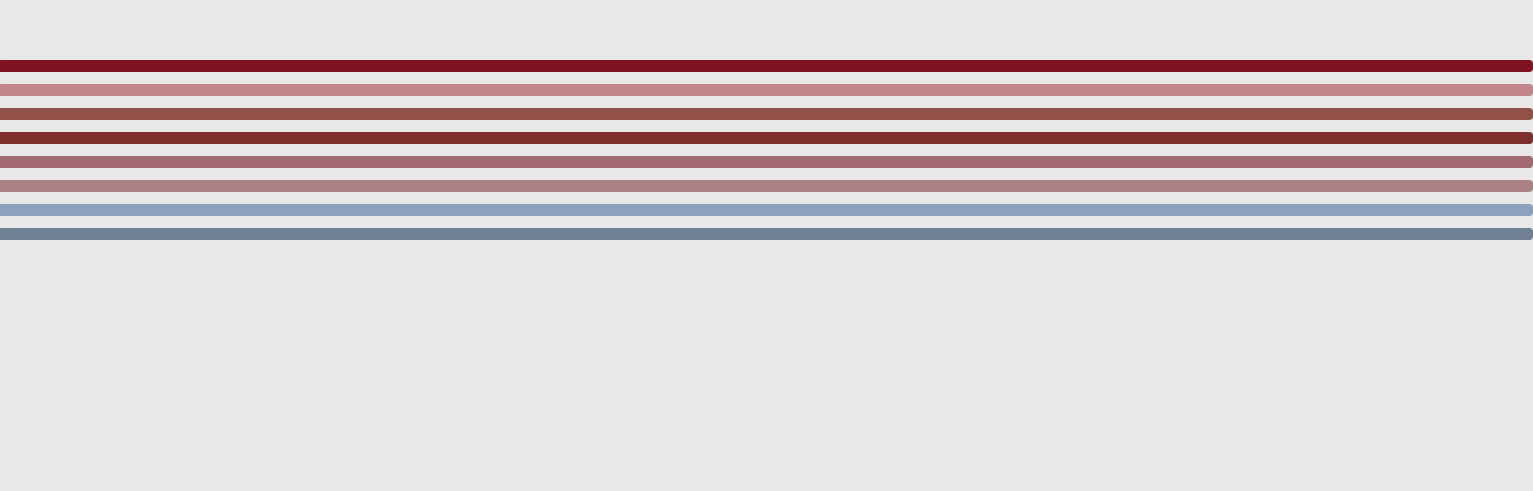
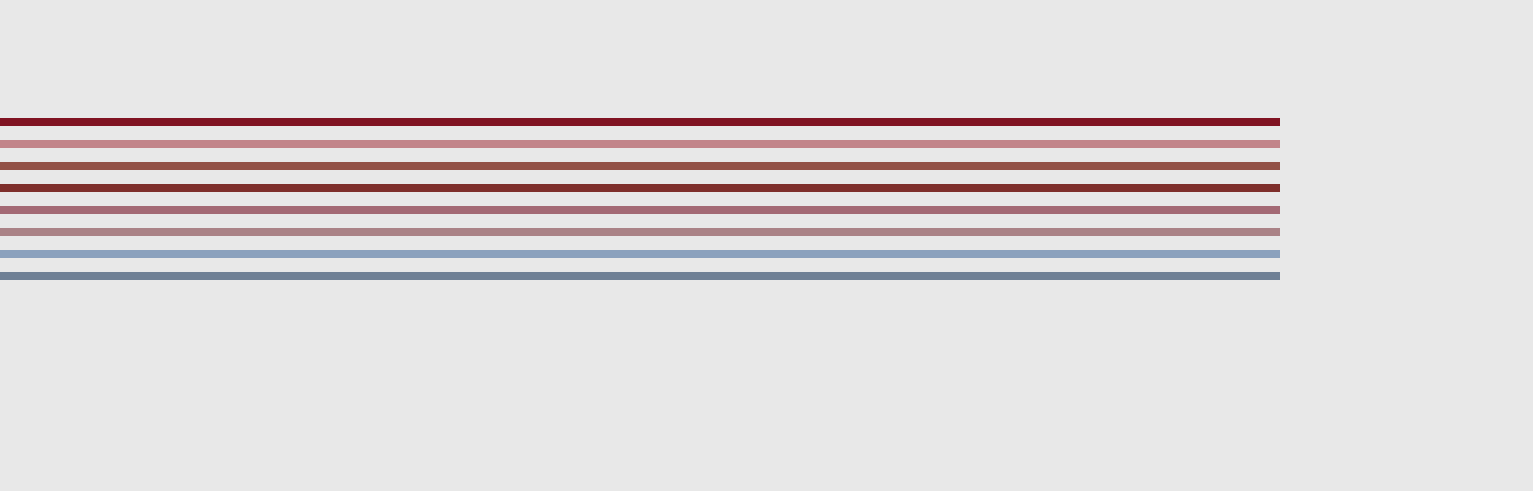
Before and after one commit to Martinlpilgaard/martinlpilgaard.github.io, a React (Vite) app: page /cillecyclus in a window 1280 px wide. Shown: the part 1675-2166 px from the top of the page, 1533 px wide, since content can reach past the window. Built offline with nearby package versions, Linux system fonts and the light colour scheme; a web font is replaced by a local one.

Commit message:
stripes 2

```diff
--- a/src/App.jsx
+++ b/src/App.jsx
@@ -1,4 +1,5 @@
 import { Routes, Route } from "react-router-dom";
+
 import Home from "./pages/Home";
 import About from "./pages/About";
 import Overview from "./pages/Overview";
--- a/src/components/CilleParallax.css
+++ b/src/components/CilleParallax.css
@@ -1,9 +1,10 @@
 .cille-parallax{
   position: relative;
   width: 100%;
-  height: 45rem;           /* lidt lavere højde */
+  height: 46rem;           /* lidt lavere højde */
   background: #E8E8E8;
   overflow: hidden;
+  margin-bottom: 3rem;
 }
 
 /* basis for alle elementer */
--- /dev/null
+++ b/src/components/ScrollToTop.jsx
@@ -0,0 +1,24 @@
+import { useEffect } from "react";
+import { useLocation } from "react-router-dom";
+
+export default function ScrollToTop({ behavior = "auto" /* "auto" | "smooth" */ }) {
+  const { pathname, hash } = useLocation();
+
+  useEffect(() => {
+    // Scroll til #anker hvis der er hash, ellers til top
+    if (hash) {
+      requestAnimationFrame(() => {
+        const el = document.querySelector(hash);
+        if (el) {
+          el.scrollIntoView({ behavior });
+        } else {
+          window.scrollTo({ top: 0, left: 0, behavior });
+        }
+      });
+    } else {
+      window.scrollTo({ top: 0, left: 0, behavior });
+    }
+  }, [pathname, hash, behavior]);
+
+  return null;
+}
--- a/src/components/Stripes.css
+++ b/src/components/Stripes.css
@@ -1,40 +1,53 @@
-.stripes-container {
-  display: flex;
-  flex-direction: column;
-  gap: var(--gap, 12px);
-  width: 120vw;          /* fuld bredde */
+/* Full-bleed sektion der bryder ud af center-container */
+.stripes-section {
+  position: relative;
+  width: 100vw;
+  margin-left: calc(50% - 50vw);  /* bryd ud til venstre */
+  margin-right: calc(50% - 50vw); /* og til højre */
   overflow: hidden;
-  padding: 20px 0;
-  margin-left: -35px
-
+  /* ingen padding/margin der kan lave indryk */
 }
 
-/* grundtilstand */
-.stripe {
-  width: 0%;   /* skjult */
-  height: var(--stripe-h, 6px);
-  background: var(--stripe-color, #333);
-  opacity: 0;
-  transform: translateX(-100%);
+/* Grid for de 8 linjer */
+.stripes-track {
+  display: grid;
+  grid-template-rows: repeat(8, var(--stripe-h, 8px));
+  row-gap: var(--stripe-gap, 14px);
+  padding-block: var(--stripe-gap, 14px);
 }
 
-/* når container får .animate klassen */
-.animate .stripe {
-  animation: stripeIn var(--stripe-dur, 800ms) ease-out forwards;
-  opacity: 1;
+/* En enkelt stribe */
+.stripe {
+  height: var(--stripe-h, 8px);
+  width: 100%;
+  opacity: 0;                 /* skjult før animation */
+  will-change: transform, opacity;
 }
 
-/* forskudt animation */
-.animate .stripe:nth-child(odd) {
-  transform: translateX(-100%);
-}
-.animate .stripe:nth-child(even) {
-  transform: translateX(100%);
+/* Startpositioner (før animation) */
+.stripe.from-left  { transform: translateX(-100%); }
+.stripe.from-right { transform: translateX(100%);  }
+
+/* Når sektionen bliver synlig, kør keyframes */
+.is-animate .stripe {
+  animation-name: stripe-in;
+  animation-duration: var(--stripe-duration, 800ms);
+  animation-timing-function: ease-out;
+  animation-fill-mode: forwards;
 }
 
-@keyframes stripeIn {
+/* Alternér retninger bevares, fordi start-tilstanden er forskellig
+   og keyframes bare ender i translateX(0) */
+@keyframes stripe-in {
   to {
-    width: 100%;
     transform: translateX(0);
+    opacity: 1;
   }
 }
+
+/* lille responsiv justering (valgfri) */
+@media (max-width: 768px){
+  .stripes-track {
+    row-gap: calc(var(--stripe-gap, 14px) * 0.8);
+  }
+}
--- a/src/components/Stripes.jsx
+++ b/src/components/Stripes.jsx
@@ -1,60 +1,82 @@
 import React, { useEffect, useRef, useState } from "react";
 import "./Stripes.css";
 
+/**
+ * Full-bleed stripes der animerer ind fra hver sin side samtidig,
+ * først når sektionen er i view.
+ *
+ * Props:
+ * - colors: string[] (8 farver anbefales)
+ * - height: string   (fx "8px")
+ * - gap: string      (fx "14px")
+ * - duration: string (fx "800ms")
+ * - stagger: string  (fx "110ms")
+ * - rounded: boolean (afrundede ender)
+ * - threshold: number (0..1 hvor meget der skal være synligt før animation starter)
+ */
 export default function Stripes({
   colors = [],
-  lineHeight = "6px",
-  gap = "12px",
-  duration = "600ms",
-  stagger = "120ms",
-  rounded = false,
+  height = "8px",
+  gap = "14px",
+  duration = "800ms",
+  stagger = "110ms",
+  rounded = true,
+  threshold = 0.25,
+  className = "",
   style = {},
 }) {
-  const containerRef = useRef(null);
-  const [isVisible, setIsVisible] = useState(false);
+  const ref = useRef(null);
+  const [animate, setAnimate] = useState(false);
 
+  // Start animation når sektionen er i view
   useEffect(() => {
-    const observer = new IntersectionObserver(
-      (entries) => {
-        entries.forEach((entry) => {
-          if (entry.isIntersecting) {
-            setIsVisible(true);
-          }
-        });
+    const obs = new IntersectionObserver(
+      ([entry]) => {
+        if (entry.isIntersecting) setAnimate(true);
       },
-      { threshold: 0.3 } // 30% synlig før animation starter
+      { threshold }
     );
+    if (ref.current) obs.observe(ref.current);
+    return () => obs.disconnect();
+  }, [threshold]);
 
-    if (containerRef.current) {
-      observer.observe(containerRef.current);
-    }
+  // hvis der er færre end 8 farver, loop dem
+  const count = 8;
+  const palette = Array.from({ length: count }, (_, i) => colors[i % colors.length]);
 
-    return () => {
-      if (containerRef.current) {
-        observer.unobserve(containerRef.current);
-      }
-    };
-  }, []);
+  // konverter stagger til ms-tal
+  const baseMs = stagger.endsWith("ms") ? parseFloat(stagger) : parseFloat(stagger) * 1000;
 
   return (
+    <section
+      ref={ref}
+      className={`stripes-section ${animate ? "is-animate" : ""} ${className}`}
+      style={{ ...style }}
+      aria-label="Dekorative striber"
+    >
       <div
-      ref={containerRef}
-      className={`stripes-container ${isVisible ? "animate" : ""}`}
-      style={style}
+        className="stripes-track"
+        style={{
+          // css vars til størrelser
+          "--stripe-h": height,
+          "--stripe-gap": gap,
+          "--stripe-duration": duration,
+        }}
       >
-      {colors.map((color, i) => (
+        {palette.map((color, i) => {
+          const fromRight = i % 2 === 1;
+          return (
             <div
               key={i}
-          className="stripe"
+              className={`stripe ${fromRight ? "from-right" : "from-left"} ${rounded ? "rounded" : ""}`}
               style={{
-            "--stripe-color": color,
-            "--stripe-h": lineHeight,
-            "--stripe-dur": duration,
-            "--stripe-delay": `${i * parseInt(stagger)}ms`,
-            borderRadius: rounded ? "4px" : "0px",
+                background: color,
+                animationDelay: `${i * baseMs}ms`,
               }}
             />
-      ))}
+          );
+        })}
       </div>
+    </section>
   );
 }
--- a/src/main.jsx
+++ b/src/main.jsx
@@ -3,10 +3,12 @@ import ReactDOM from "react-dom/client";
 import { BrowserRouter } from "react-router-dom";
 import App from "./App.jsx";
 import "./index.css";
+import ScrollToTop from "./components/ScrollToTop.jsx";
 
 ReactDOM.createRoot(document.getElementById("root")).render(
   <React.StrictMode>
      <BrowserRouter>
+     <ScrollToTop behavior="auto" /> {/* eller "smooth" */}
     <App />
   </BrowserRouter>
   </React.StrictMode>
--- a/src/pages/CilleCyclus.jsx
+++ b/src/pages/CilleCyclus.jsx
@@ -48,7 +48,7 @@ export default function CilleCyclus() {
         <CilleParallax />
 
         {/* 👇 NY sektion med striber */}
-       <section aria-label="Dekorative striber">
+       <section aria-label="Dekorative-striber">
   <Stripes
     colors={[
       "#801322",
@@ -63,7 +63,7 @@ export default function CilleCyclus() {
     lineHeight="12px"
     gap="14px"
     duration="1000ms"
-    stagger="110ms"
+    stagger="100ms"
     rounded={true}
   />
 </section>
```
Also changed, not shown: src/pages/CilleCyclus.css (line endings or trailing spaces). Lines whose indentation alone changed are shown as unchanged.
